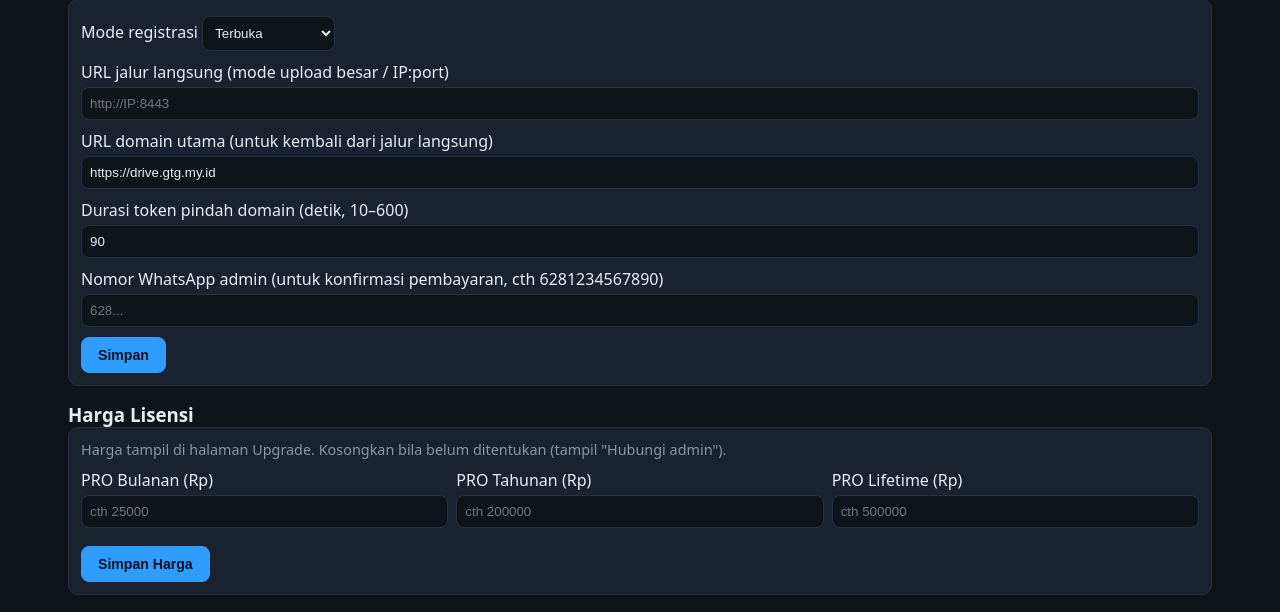
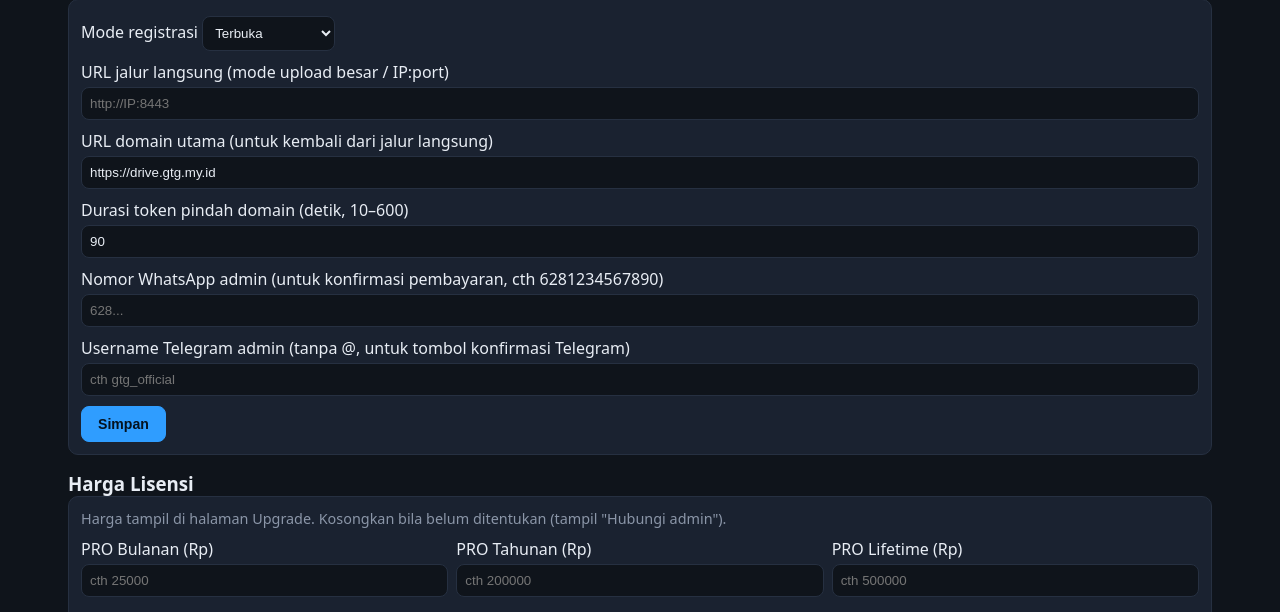
Before and after one commit to diyansantoso26/tgdrive-server, a Flask app: page /admin in a window 1280 px wide. Shown: the part 537-1149 px from the top of the page. Run offline with Flask 3, Linux system fonts and the light colour scheme; the visitor is signed in with stand-in values (Sample User, id 1); data comes from the database, SQL or seed files in the repository; data that the repository does not hold is empty.

Commit message:
tgdrive-server: tombol konfirmasi Telegram + fix link WA

```diff
--- a/templates/admin.html
+++ b/templates/admin.html
@@ -43,6 +43,9 @@
   </label>
   <label>Nomor WhatsApp admin (untuk konfirmasi pembayaran, cth 6281234567890)
     <input id="waNumber" placeholder="628..." style="width:100%">
+  </label>
+  <label>Username Telegram admin (tanpa @, untuk tombol konfirmasi Telegram)
+    <input id="tgUser" placeholder="cth gtg_official" style="width:100%">
   </label>
   <button class="btn primary" onclick="saveSettings()">Simpan</button>
 </div>
@@ -133,7 +136,7 @@ async function setQuota(id,cur){const v=prompt('Kuota MB baru:',cur);if(v===null
 async function delUser(id,name){if(!confirm('Hapus "'+name+'" BESERTA SEMUA FILE & BOTNYA?'))return;await j('/api/admin/users/'+id,{method:'DELETE'});loadUsers();loadStats();}
 async function loadInv(){
   const d=await j('/api/admin/invites');
-  $('#regMode').value=d.registration_mode;$('#directUrl').value=d.direct_url||'';$('#domainUrl').value=d.domain_url||'';$('#handoffTtl').value=d.handoff_token_ttl||90;$('#waNumber').value=d.wa_number||'';
+  $('#regMode').value=d.registration_mode;$('#directUrl').value=d.direct_url||'';$('#domainUrl').value=d.domain_url||'';$('#handoffTtl').value=d.handoff_token_ttl||90;$('#waNumber').value=d.wa_number||'';$('#tgUser').value=d.telegram_username||'';
   $('#priceMonthly').value=(d.prices&&d.prices.license_price_monthly)||'';$('#priceYearly').value=(d.prices&&d.prices.license_price_yearly)||'';$('#priceLifetime').value=(d.prices&&d.prices.license_price_lifetime)||'';
   const tb=$('#invTbl tbody');tb.innerHTML='';
   d.invites.forEach(c=>{
@@ -154,7 +157,7 @@ async function delInv(id){await j('/api/admin/invites/'+id,{method:'DELETE'});lo
 async function togInv(id,a){await j('/api/admin/invites/'+id+'/toggle',{method:'POST',headers:{'Content-Type':'application/json'},body:JSON.stringify({active:!!a})});loadInv();}
 async function saveSettings(){
   await j('/api/admin/settings',{method:'POST',headers:{'Content-Type':'application/json'},
-    body:JSON.stringify({registration_mode:$('#regMode').value,direct_url:$('#directUrl').value,domain_url:$('#domainUrl').value,handoff_token_ttl:$('#handoffTtl').value,wa_number:$('#waNumber').value,
+    body:JSON.stringify({registration_mode:$('#regMode').value,direct_url:$('#directUrl').value,domain_url:$('#domainUrl').value,handoff_token_ttl:$('#handoffTtl').value,wa_number:$('#waNumber').value,telegram_username:$('#tgUser').value,
       license_price_monthly:$('#priceMonthly').value,license_price_yearly:$('#priceYearly').value,license_price_lifetime:$('#priceLifetime').value})});
   alert('Tersimpan');
 }
```
